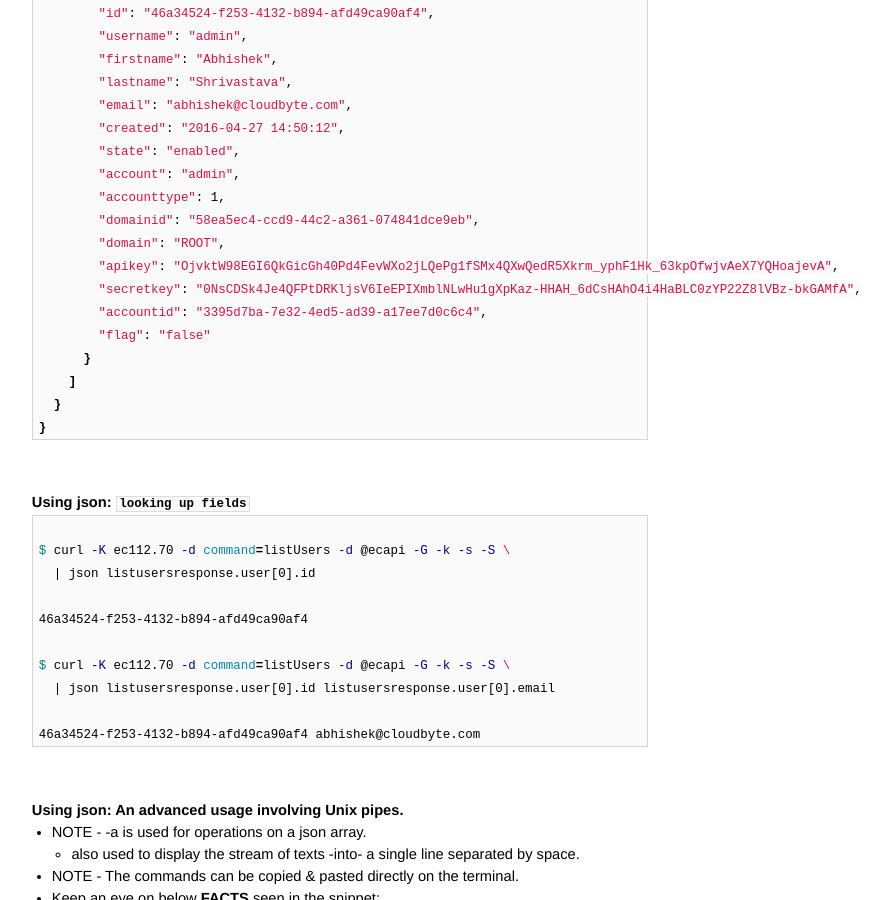
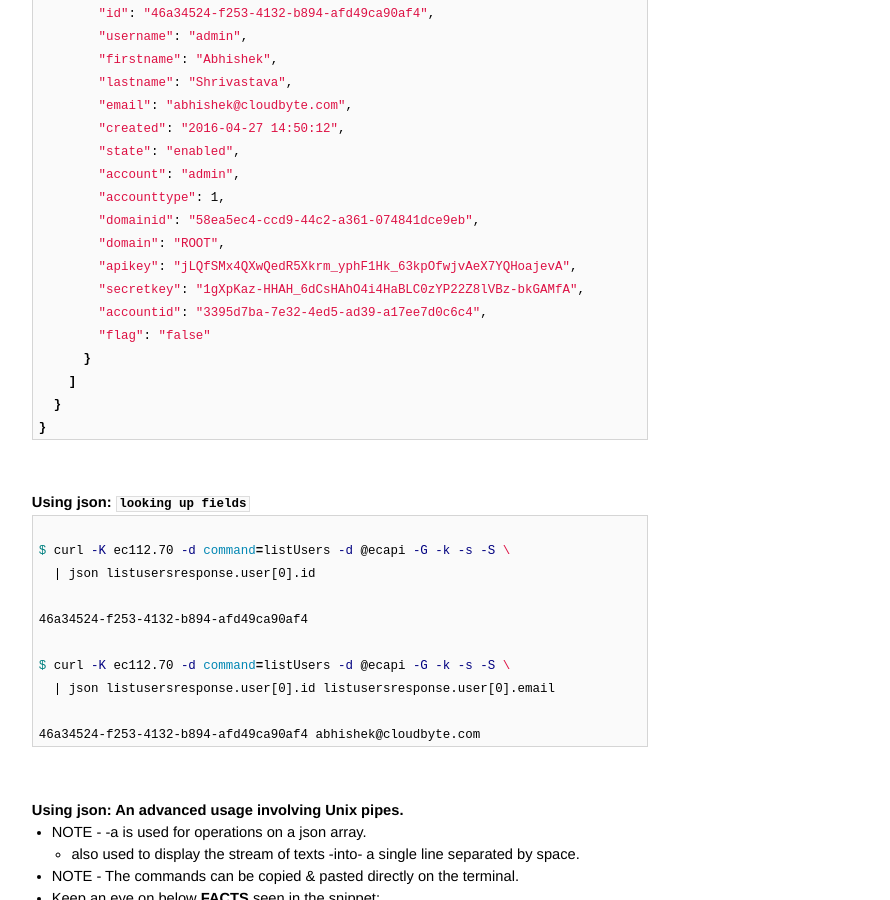
Before and after one commit to AmitKumarDas/amitkumardas.github.io, a Jekyll site: the page built from _posts/2016-07-02-using-curl-and-json-to-create-a-cloudbyte-volume.md, in a window 1280 px wide and 900 px high, scrolled down 999 px. Shown: the whole window, without its empty margins (300-1190 px from the left). Built offline with Jekyll 4.4.1, drawn with Linux system fonts in a browser that asks for light colours.

Commit message:
Update 2016-07-02-using-curl-and-json-to-create-a-cloudbyte-volume.md

```diff
--- a/_posts/2016-07-02-using-curl-and-json-to-create-a-cloudbyte-volume.md
+++ b/_posts/2016-07-02-using-curl-and-json-to-create-a-cloudbyte-volume.md
@@ -64,8 +64,8 @@ $ curl -K ec112.70 -d command=listUsers -d @ecapi -G -k -s -S | json
         "accounttype": 1,
         "domainid": "58ea5ec4-ccd9-44c2-a361-074841dce9eb",
         "domain": "ROOT",
-        "apikey": "OjvktW98EGI6QkGicGh40Pd4FevWXo2jLQePg1fSMx4QXwQedR5Xkrm_yphF1Hk_63kpOfwjvAeX7YQHoajevA",
-        "secretkey": "0NsCDSk4Je4QFPtDRKljsV6IeEPIXmblNLwHu1gXpKaz-HHAH_6dCsHAhO4i4HaBLC0zYP22Z8lVBz-bkGAMfA",
+        "apikey": "jLQfSMx4QXwQedR5Xkrm_yphF1Hk_63kpOfwjvAeX7YQHoajevA",
+        "secretkey": "1gXpKaz-HHAH_6dCsHAhO4i4HaBLC0zYP22Z8lVBz-bkGAMfA",
         "accountid": "3395d7ba-7e32-4ed5-ad39-a17ee7d0c6c4",
         "flag": "false"
       }
```
